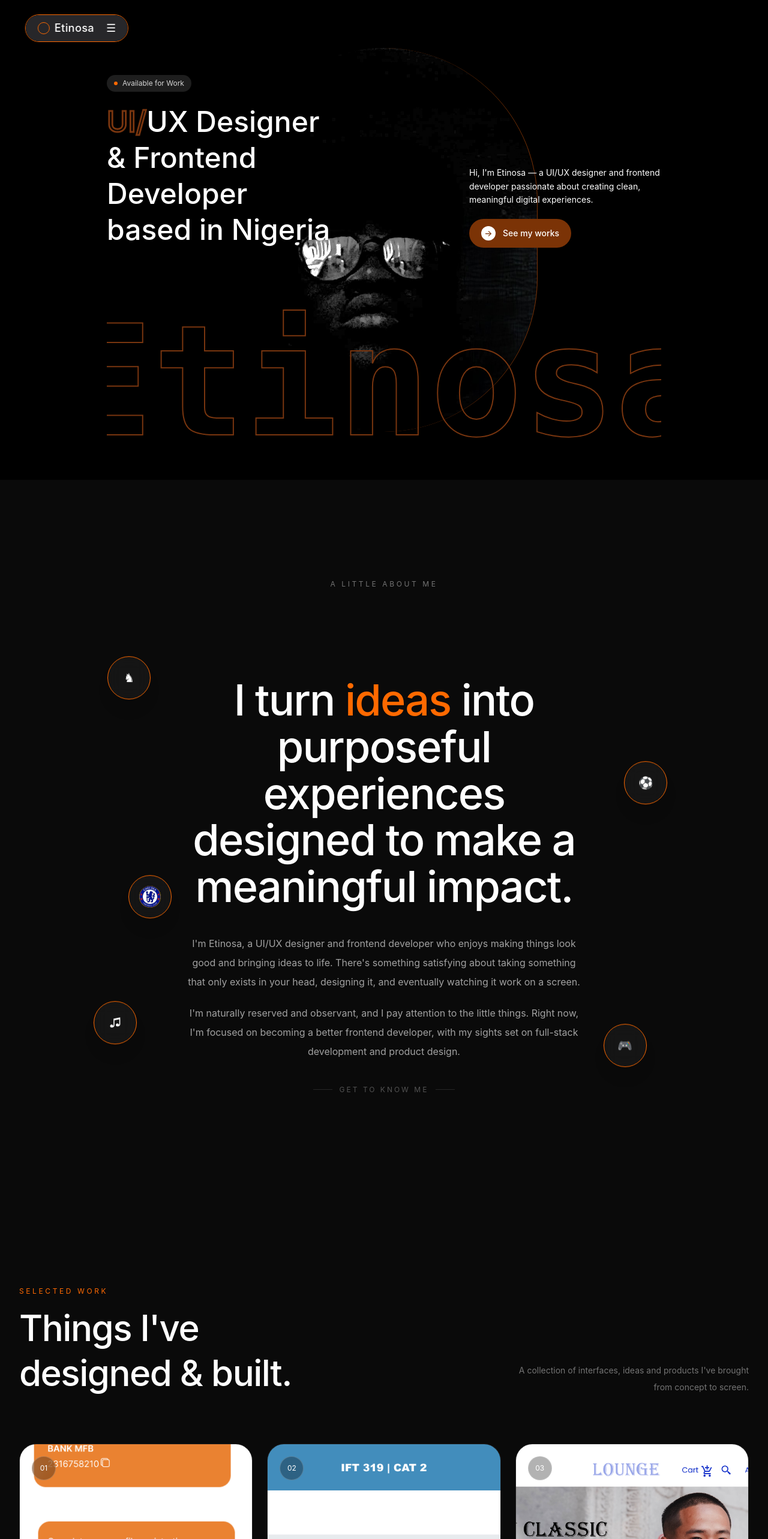
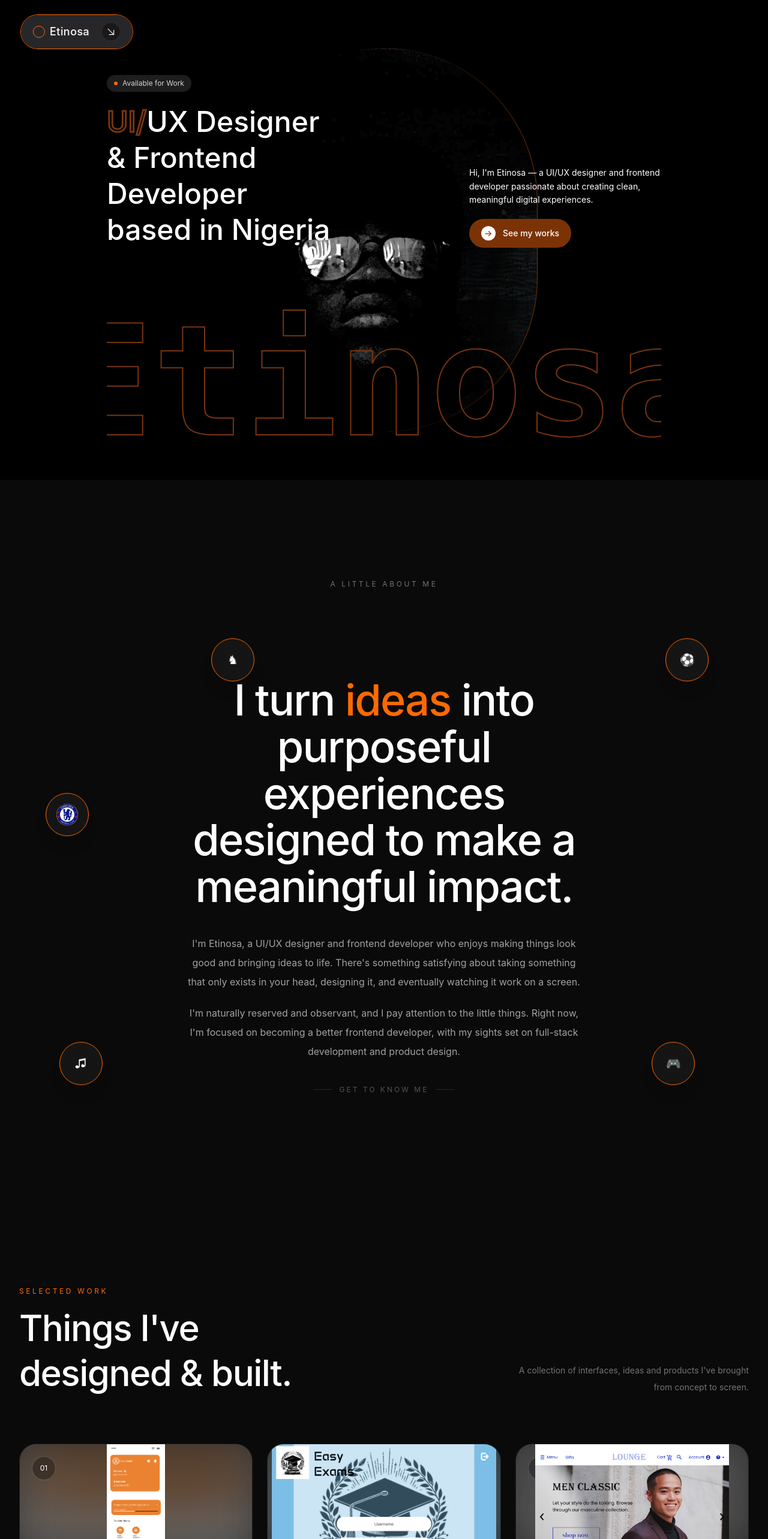
Before and after one commit to etinosa-uiux-dev/New-Portfolio, a React (Vite) app: page / in a window 1280 px wide. Shown: the top 2566 px of the page at 60% size. Built offline with nearby package versions, Linux system fonts and the light colour scheme.

Commit message:
Added first project to projects. Yet to make Hero responsive

```diff
--- a/src/about/About.jsx
+++ b/src/about/About.jsx
@@ -7,7 +7,7 @@ const interests = [
     label: "Chess",
     text: "I love the strategy, the challenge, and seeing how far the mind can work.",
     position:
-      "top-[3%] left-[5%] md:top-[5%] md:left-[7%] lg:top-[5%] lg:left-[10%]",
+      "top-[1%] left-[5%] a1:left-[25%] ",
     delay: "0s",
   },
 
@@ -17,7 +17,7 @@ const interests = [
     label: "Football",
     text: "I'm in love with the beautiful game. I watch it, I play it, and I enjoy every bit of it.",
     position:
-      "top-[25%] right-[3%] md:top-[27%] md:right-[6%] lg:top-[28%] lg:right-[9%]",
+      "top-[1%] right-[3%]",
     delay: "1s",
   },
 
@@ -27,7 +27,7 @@ const interests = [
     label: "Music",
     text: "Music helps me focus, sets the mood, and makes long hours of work better.",
     position:
-      "bottom-[13%] left-[4%] md:bottom-[10%] md:left-[6%] lg:bottom-[10%] lg:left-[8%]",
+      "bottom-[1%] left-[3%]",
     delay: "1.8s",
   },
 
@@ -37,7 +37,7 @@ const interests = [
     label: "Gaming",
     text: "Sometimes I just want to switch off, pass time, and enjoy a good game.",
     position:
-      "bottom-[4%] right-[5%] md:bottom-[4%] md:right-[8%] lg:bottom-[5%] lg:right-[12%]",
+      "bottom-[1%] right-[5%]",
     delay: "2.5s",
   },
 
@@ -47,7 +47,7 @@ const interests = [
     label: "Chelsea",
     text: "A die-hard fan of London's finest. No explanation necessary. 💙",
     position:
-      "top-[50%] left-[2%] md:top-[52%] md:left-[5%] lg:top-[53%] lg:left-[13%]",
+      "top-[35%] left-[1%]",
     delay: "0.5s",
   },
 ];
@@ -56,7 +56,7 @@ function About() {
   return (
     <section
       id="about"
-      className="relative overflow-hidden bg-neutral-950 px-5 py-32 text-white sm:px-8 md:py-40"
+      className="relative overflow-hidden bg-neutral-950 px-5 py-28 text-white sm:px-8 md:py-40"
     >
       <div className="mx-auto max-w-7xl">
 
--- a/src/footer/Footer.jsx
+++ b/src/footer/Footer.jsx
@@ -6,6 +6,7 @@ const contactInfo = {
   phone2: "+234 811 219 3538",
   whatsapp: "+234 901 650 6079",
   linkedin: "https://www.linkedin.com/in/caleb-noruwa-etinosa/",
+  github: "https://github.com/etinosa-uiux-dev",
 };
 
 const socialLinks = [
@@ -24,6 +25,10 @@ const socialLinks = [
   {
     id: "whatsapp",
     label: "WhatsApp",
+  },
+  {
+    id: "github",
+    label: "GitHub",
   },
 ];
 
@@ -68,11 +73,20 @@ function Footer() {
     if (id === "whatsapp") {
       setActiveModal("whatsapp");
     }
+
+    if (id === "github") {
+      window.open(
+        contactInfo.github,
+        "_blank",
+        "noopener,noreferrer"
+      );
+      return;
+    }
   };
 
   return (
     <>
-      <footer className="relative overflow-hidden bg-neutral-950 px-5 pb-8 pt-24 text-white sm:px-8">
+      <footer id="contact" className="relative overflow-hidden bg-neutral-950 px-5 pb-8 pt-24 text-white sm:px-8">
 
         {/* Top border */}
         <div className="mx-auto max-w-7xl border-t border-white/[0.08] pt-10">
@@ -103,6 +117,7 @@ function Footer() {
                   onClick={() => handleSocialClick(social.id)}
                   className="
                     group
+                    cursor-pointer
                     flex h-12 w-12 items-center justify-center
                     rounded-full
                     border border-white/[0.08]
@@ -180,6 +195,19 @@ const SocialIcon = ({ type }) => {
         aria-hidden="true"
       >
         <path d="M20.45 20.45h-3.56v-5.57c0-1.33-.03-3.04-1.85-3.04-1.85 0-2.14 1.45-2.14 2.95v5.66H9.35V8.99h3.42v1.56h.05c.48-.9 1.64-1.85 3.37-1.85 3.6 0 4.27 2.37 4.27 5.46v6.29ZM5.34 7.43a2.07 2.07 0 1 1 0-4.14 2.07 2.07 0 0 1 0 4.14ZM3.56 20.45h3.57V8.99H3.56v11.46ZM22.23 0H1.77C.79 0 0 .77 0 1.72v20.56C0 23.23.79 24 1.77 24h20.46c.98 0 1.77-.77 1.77-1.72V1.72C24 .77 23.21 0 22.23 0Z" />
+      </svg>
+    );
+  }
+
+  if (type === "github") {
+    return (
+      <svg
+        viewBox="0 0 24 24"
+        className="h-5 w-5"
+        fill="currentColor"
+        aria-hidden="true"
+      >
+        <path d="M12 .5C5.65.5.5 5.65.5 12c0 5.08 3.29 9.39 7.86 10.91.58.11.79-.25.79-.56v-2.17c-3.2.7-3.88-1.54-3.88-1.54-.53-1.33-1.28-1.69-1.28-1.69-1.04-.71.08-.7.08-.7 1.15.08 1.75 1.18 1.75 1.18 1.02 1.75 2.67 1.25 3.32.96.1-.74.4-1.25.72-1.54-2.55-.29-5.23-1.28-5.23-5.69 0-1.26.45-2.29 1.18-3.1-.12-.29-.51-1.47.11-3.06 0 0 .96-.31 3.15 1.18A10.93 10.93 0 0 1 12 6.09c.97 0 1.94.13 2.85.38 2.19-1.49 3.15-1.18 3.15-1.18.62 1.59.23 2.77.11 3.06.73.81 1.18 1.84 1.18 3.1 0 4.42-2.69 5.4-5.25 5.68.41.36.77 1.08.77 2.18v3.23c0 .31.21.68.8.56A11.51 11.51 0 0 0 23.5 12C23.5 5.65 18.35.5 12 .5Z" />
       </svg>
     );
   }
--- a/src/header/Header.jsx
+++ b/src/header/Header.jsx
@@ -18,14 +18,48 @@ function Header() {
                 </div>
 
                 {/* Navigation */}
-                <button className="text-lg leading-none cursor-pointer">
-                    ☰
-                </button>
+                <a
+                href="#contact"
+                aria-label="Go to contact"
+                className="
+                    group
+                    flex h-8 w-8
+                    items-center justify-center
+                    rounded-full
+                    border border-white/10
+                    bg-neutral-900/80
+                    text-white
+                    backdrop-blur-md
+                    transition-all duration-300
+                    hover:-translate-y-1
+                    hover:border-amber-700
+                    hover:bg-amber-900
+                "
+                >
+                    <svg
+                        xmlns="http://www.w3.org/2000/svg"
+                        viewBox="0 0 24 24"
+                        fill="none"
+                        className="
+                        h-4 w-4
+                        transition-transform duration-300
+                        group-hover:translate-x-0.5
+                        group-hover:translate-y-0.5
+                        "
+                        aria-hidden="true"
+                    >
+                        <path
+                        d="M5 5L19 19M19 19V8M19 19H8"
+                        stroke="currentColor"
+                        strokeWidth="1.8"
+                        strokeLinecap="round"
+                        strokeLinejoin="round"
+                        />
+                    </svg>
+                </a>
             </nav>
         </header>
     );
 }
 
 export default Header;
-
-// left-1/12 -translate-x-1/2
--- a/src/index.css
+++ b/src/index.css
@@ -42,6 +42,8 @@ xl	80rem (1280px)
 
 */
 
-/* @theme {
-  --breakpoint-
-} */
+@theme {
+  /* For about section */
+  --breakpoint-a1: 29rem;
+  --breakpoint-a2: 32.75rem;
+}
--- a/src/projects/Projects.jsx
+++ b/src/projects/Projects.jsx
@@ -9,11 +9,14 @@ const projects = [
   },
   {
     number: "02",
-    name: "Project Two",
+    name: "Easy Exams",
     description:
-      "A responsive web interface focused on visual hierarchy, smooth interactions and a seamless user experience.",
-    technologies: ["React", "JavaScript", "CSS"],
+      "Design of a simple Computer-based exam interface.",
+    technologies: ["Figma", "UI/UX"],
     image: "/images/project-2.jpg",
+    type: "figma",
+    link: "https://www.figma.com/proto/UKxa4TJk5160BK6ppsn5l0/Easy-Exams?node-id=0-1&t=jtWrsuxyvFanveaL-1",
+    githubLink: null,
   },
   {
     number: "03",
@@ -57,15 +60,24 @@ function Projects() {
         <div className="grid gap-6 md:grid-cols-2 lg:grid-cols-3">
           {projects.map((project) => (
             <article
-              key={project.number}
               className="group overflow-hidden rounded-[28px] border border-white/[0.06] bg-neutral-900/60 transition-all duration-500 hover:-translate-y-2 hover:border-orange-500/20"
             >
+
               {/* Image */}
-              <div className="relative aspect-[4/5] overflow-hidden bg-neutral-800">
+              <div className="relative aspect-[16/10] overflow-hidden rounded-2xl bg-neutral-800">
+
+                {/* Blurred background */}
+                <img
+                    src={project.image}
+                    alt=""
+                    className="absolute inset-0 h-full w-full scale-110 object-cover opacity-30 blur-2xl"
+                />
+
+                {/* Actual image */}
                 <img
                   src={project.image}
                   alt={project.name}
-                  className="h-full w-full object-cover transition duration-700 ease-out group-hover:scale-105"
+                  className="relative z-10 h-full w-full object-contain transition-transform duration-500 group-hover:scale-105"
                 />
 
                 {/* Dark overlay */}
@@ -77,9 +89,33 @@ function Projects() {
                 </span>
 
                 {/* Arrow */}
-                <span className="absolute bottom-5 right-5 flex h-11 w-11 items-center justify-center rounded-full bg-white text-black transition-all duration-300 group-hover:bg-orange-500 group-hover:text-white">
+                <a
+                href={project.link}
+                target="_blank"
+                rel="noopener noreferrer"
+                aria-label={`View ${project.name}`}
+                className="absolute z-20 bottom-5 right-5 flex h-11 w-11 items-center justify-center rounded-full bg-white text-black transition-all duration-300 hover:scale-110 hover:bg-orange-500 hover:text-white">
                   ↗
-                </span>
+                </a>
+
+                {project.githubLink && (
+                  <a
+                    href={project.githubLink}
+                    target="_blank"
+                    rel="noopener noreferrer"
+                    aria-label={`View ${project.name} on GitHub`}
+                    className="absolute bottom-5 right-[4.5rem] flex h-11 w-11 items-center justify-center rounded-full border border-white/20 bg-black/50 text-white backdrop-blur-md transition-all duration-300 hover:scale-110 hover:bg-white hover:text-black"
+                  >
+                    <svg
+                      viewBox="0 0 24 24"
+                      className="h-5 w-5"
+                      fill="currentColor"
+                      aria-hidden="true"
+                    >
+                      <path d="M12 .5C5.65.5.5 5.65.5 12c0 5.08 3.29 9.39 7.86 10.91.58.11.79-.25.79-.56v-2.17c-3.2.7-3.88-1.54-3.88-1.54-.53-1.33-1.28-1.69-1.28-1.69-1.04-.71.08-.7.08-.7 1.15.08 1.75 1.18 1.75 1.18 1.02 1.75 2.67 1.25 3.32.96.1-.74.4-1.25.72-1.54-2.55-.29-5.23-1.28-5.23-5.69 0-1.26.45-2.29 1.18-3.1-.12-.29-.51-1.47.11-3.06 0 0 .96-.31 3.15 1.18A10.93 10.93 0 0 1 12 6.09c.97 0 1.94.13 2.85.38 2.19-1.49 3.15-1.18 3.15-1.18.62 1.59.23 2.77.11 3.06.73.81 1.18 1.84 1.18 3.1 0 4.42-2.69 5.4-5.25 5.68.41.36.77 1.08.77 2.18v3.23c0 .31.21.68.8.56A11.51 11.51 0 0 0 23.5 12C23.5 5.65 18.35.5 12 .5Z" />
+                    </svg>
+                  </a>
+                )}
               </div>
 
               {/* Card content */}
```
Also changed, not shown: public/images/project-2.jpg.
